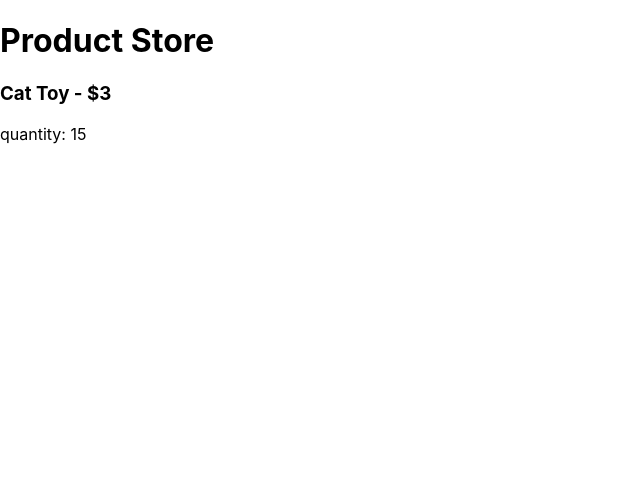
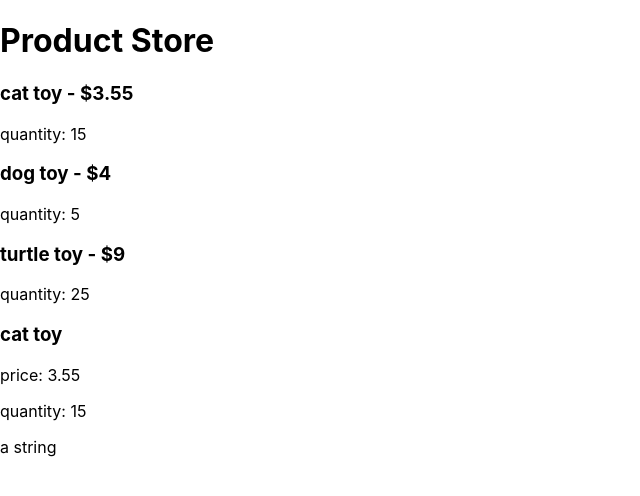
Before and after one commit to ChristopherMNeal/merch-site, a React (Create React App) app: page / in a window 1280 px wide. Shown: the top 496 px of the page, without its empty margins (0-640 px from the left). Built offline with nearby package versions, Linux system fonts and the light colour scheme.

Commit message:
add product details component
Co-authored-by: Anna Pittman <annaepittman@gmail.com>
Co-authored-by: Ella Tanttu <ellajtanttu@gmail.com>
Co-authored-by: Christy Welch <christinamawel@gmail.com>

```diff
--- a/src/components/NewProductForm.js
+++ b/src/components/NewProductForm.js
@@ -0,0 +1,2 @@
+import React
+impor from "react";
--- a/src/components/Product.js
+++ b/src/components/Product.js
@@ -1,13 +1,21 @@
 import React from "react";
 import PropTypes from "prop-types";
 
-function Product(props){
+function Product(props) {
   return (
     <React.Fragment>
-      <h3>Cat Toy - $3</h3>
-      <p>quantity: 15</p>
+      <h3>
+        {props.name} - ${props.price}
+      </h3>
+      <p>quantity: {props.quantity}</p>
     </React.Fragment>
-  )
+  );
 }
 
+Product.propTypes = {
+  name: PropTypes.string,
+  price: PropTypes.number,
+  quantity: PropTypes.number,
+};
+
 export default Product;
--- a/src/components/ProductController.js
+++ b/src/components/ProductController.js
@@ -1,21 +1,51 @@
 import React from "react";
 import ProductList from "./ProductList";
+import { v4 } from "uuid";
 import ProductDetails from "./ProductDetails";
-import Product from "./Product";
+// import Product from "./Product";
 
 class ProductController extends React.Component {
   constructor() {
     super();
     this.state = {
-      mainProductList: [],
+      mainProductList: [
+        {
+          name: "cat toy",
+          price: 3.55,
+          quantity: 15,
+          description: "a string",
+          key: v4(),
+        },
+        {
+          name: "dog toy",
+          price: 4,
+          quantity: 5,
+          description: "a ball",
+          key: v4(),
+        },
+        {
+          name: "turtle toy",
+          price: 9,
+          quantity: 25,
+          description: "a tiny jetski",
+          key: v4(),
+        },
+      ],
       showProductDetails: false,
     };
   }
 
   render() {
+    const currentProductList = this.state.mainProductList;
     return (
       <React.Fragment>
-        <Product />
+        <ProductList currentProductList={currentProductList} />
+        <ProductDetails
+          name={currentProductList[0].name}
+          price={currentProductList[0].price}
+          quantity={currentProductList[0].quantity}
+          description={currentProductList[0].description}
+        />
       </React.Fragment>
     );
   }
--- a/src/components/ProductDetails.js
+++ b/src/components/ProductDetails.js
@@ -4,11 +4,21 @@ import PropTypes from "prop-types";
 function ProductDetails(props) {
   return (
     <React.Fragment>
-      <h3>Cat Toy - $3</h3>
-      <p>quantity: 15</p>
-      <p>This is a string</p>
+      <h3>
+        {props.name}
+      </h3>
+      <p>price: {props.price}</p>
+      <p>quantity: {props.quantity}</p>
+      <p>{props.description}</p>
     </React.Fragment>
   );
 }
 
+ProductDetails.propTypes = {
+  name: PropTypes.string,
+  price: PropTypes.number,
+  quantity: PropTypes.number,
+  description: PropTypes.string
+};
+
 export default ProductDetails;
--- a/src/components/ProductList.js
+++ b/src/components/ProductList.js
@@ -5,13 +5,14 @@ import PropTypes from "prop-types";
 function ProductList(props) {
   return (
     <React.Fragment>
-    {props.productList.map((product) => (
-      <Product
-        name={product.name}
-        price={product.price}
-        quantity={product.quantity}
+      {props.currentProductList.map((product) => (
+        <Product
+          name={product.name}
+          price={product.price}
+          quantity={product.quantity}
+          key={product.key}
         />
-    ))}
+      ))}
     </React.Fragment>
   );
 }
```
Also changed, not shown: 1 other file (tests, documents, lock files or other folders).
